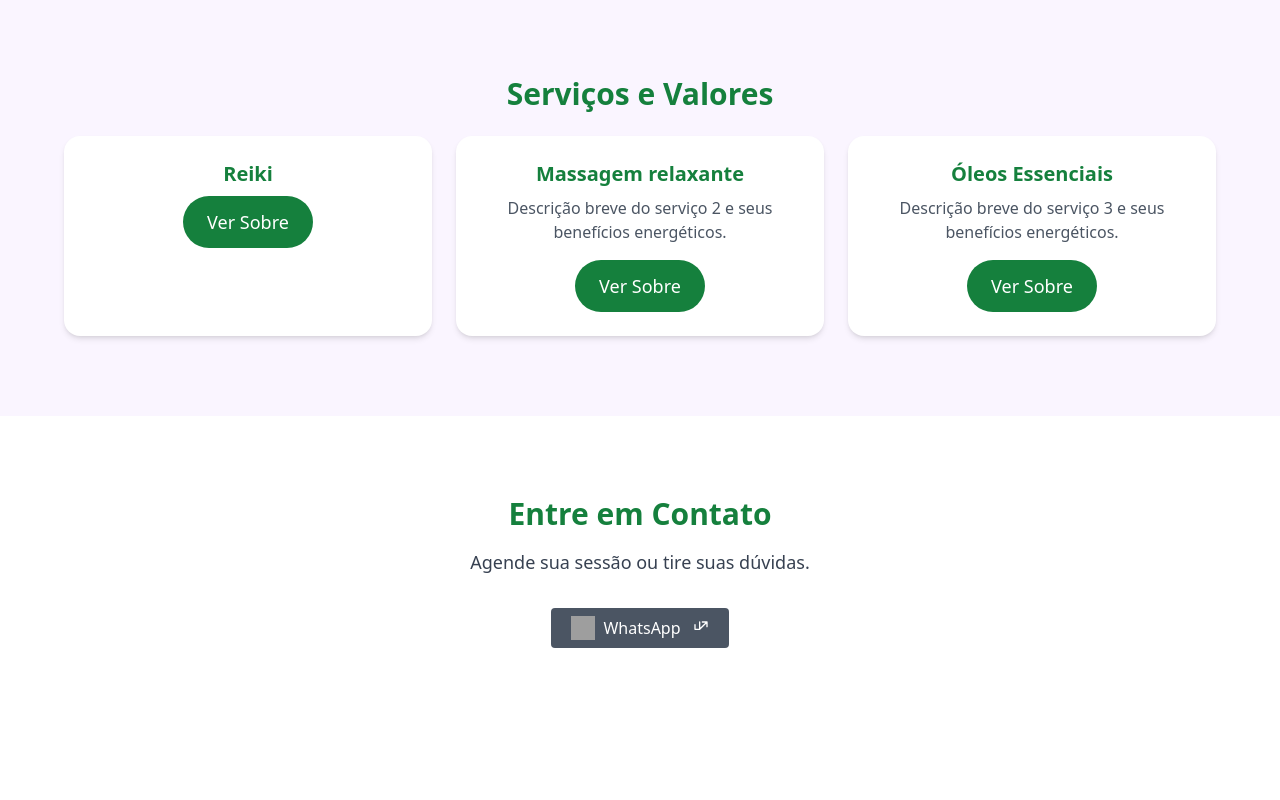
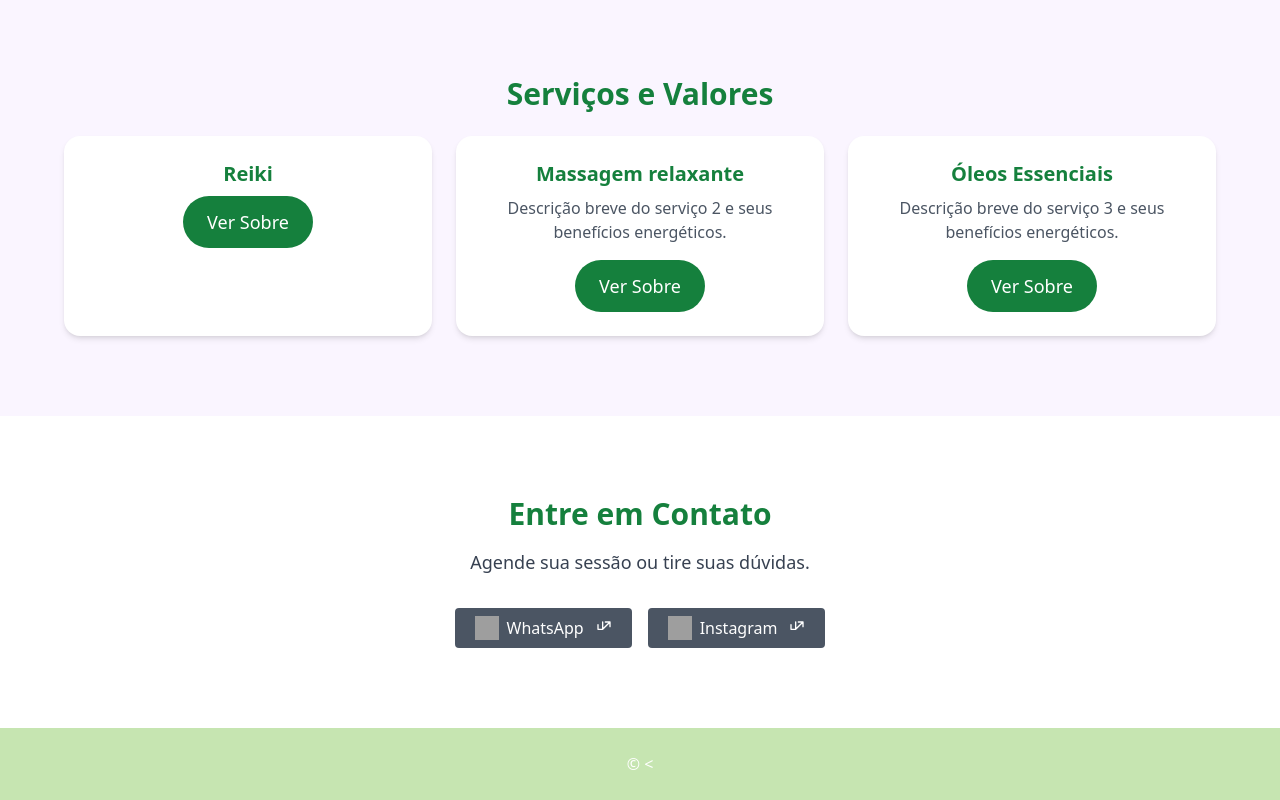
Before and after one commit to zszoro/Toque-de-Luz, a plain HTML site: page index.html in a window 1280 px wide. Shown: the part 1588-2388 px from the top of the page. Before the commit the page ends 2316 px from the top, so only its background shows below. Drawn offline with nearby package versions, Linux system fonts and the light colour scheme; grey boxes are pictures that could not be loaded.

Commit message:
Add Instagram button to contact section
Added Instagram button with icon and link to footer.

```diff
--- a/index.html
+++ b/index.html
@@ -16,7 +16,6 @@
   <!-- Cabeçalho -->
   <header class="fixed top-0 left-0 w-full bg-[#c6e5b1]/80 backdrop-blur-lg shadow-sm z-50 h-16">
     <div class="max-w-6xl mx-auto flex items-center justify-between p-1 h-full relative">
-
       <!-- Botão do menu -->
       <button id="menu-button" onclick="toggleCategoryForm()"
               class="text-green-700 font-semibold hover:text-green-900 text-lg">
@@ -57,9 +56,7 @@
   <section id="inicio"
     class="relative h-screen flex flex-col justify-center items-center text-center px-6 pt-32 bg-cover bg-center bg-no-repeat"
     style="background-image: url('https://i.imgur.com/Ze4QvMT.jpeg');">
-
     <div class="absolute inset-0 bg-black/40"></div>
-
     <div class="relative z-10 text-white">
       <h2 class="text-4xl md:text-5xl font-semibold mb-4 transition-all duration-1000 ease-in-out">
         Energia, Equilíbrio e Bem-Estar
@@ -140,7 +137,7 @@ Sou uma profissional com formação em diversas terapias holísticas. Como Mestr
     <p class="text-lg text-gray-700 mb-8">Agende sua sessão ou tire suas dúvidas.</p>
 
     <div class="flex justify-center space-x-4">
-      <!-- Botão WhatsApp com link externo -->
+      <!-- Botão WhatsApp com ícone e link externo -->
       <a href="https://wa.me/5512997685503" target="_blank"
          class="bg-gray-600 hover:bg-green-700 text-white flex items-center gap-2 px-5 py-2 rounded">
         <img src="https://i.imgur.com/Qyxu4p7.png" alt="WhatsApp" class="w-6 h-6">
@@ -149,3 +146,19 @@ Sou uma profissional com formação em diversas terapias holísticas. Como Mestr
           <path stroke-linecap="round" stroke-linejoin="round" stroke-width="2" d="M14 3h7v7m0-7L10 14m0 0H3v-7m7 7V3"/>
         </svg>
       </a>
+
+      <!-- Botão Instagram com ícone e link externo -->
+      <a href="https://www.instagram.com/_toquedeluzz_?igsh=b2o2bDc3aXE2bGlx&utm_source=qr" target="_blank"
+         class="bg-gray-600 hover:bg-pink-700 text-white flex items-center gap-2 px-5 py-2 rounded">
+        <img src="https://i.imgur.com/aIFCdqc.png" alt="Instagram" class="w-6 h-6">
+        Instagram
+        <svg xmlns="http://www.w3.org/2000/svg" class="w-4 h-4 ml-1" fill="none" viewBox="0 0 24 24" stroke="currentColor">
+          <path stroke-linecap="round" stroke-linejoin="round" stroke-width="2" d="M14 3h7v7m0-7L10 14m0 0H3v-7m7 7V3"/>
+        </svg>
+      </a>
+    </div>
+  </section>
+
+  <!-- Rodapé -->
+  <footer class="py-6 bg-[#c6e5b1] text-white text-center">
+    <p>© <
```
